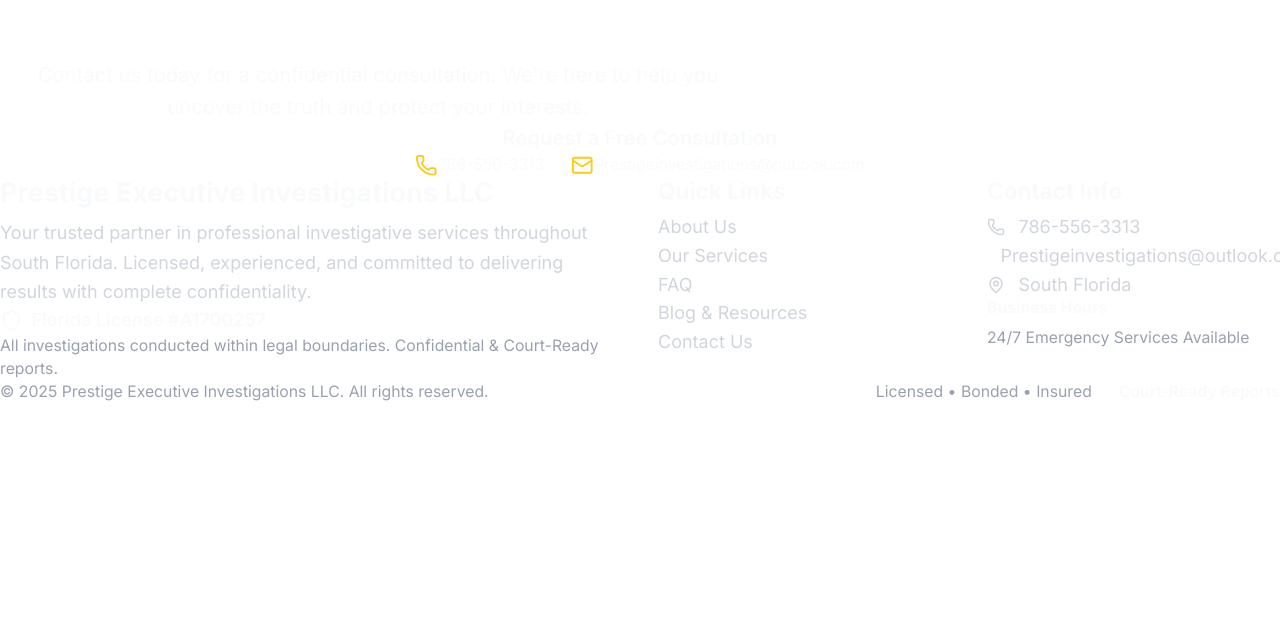
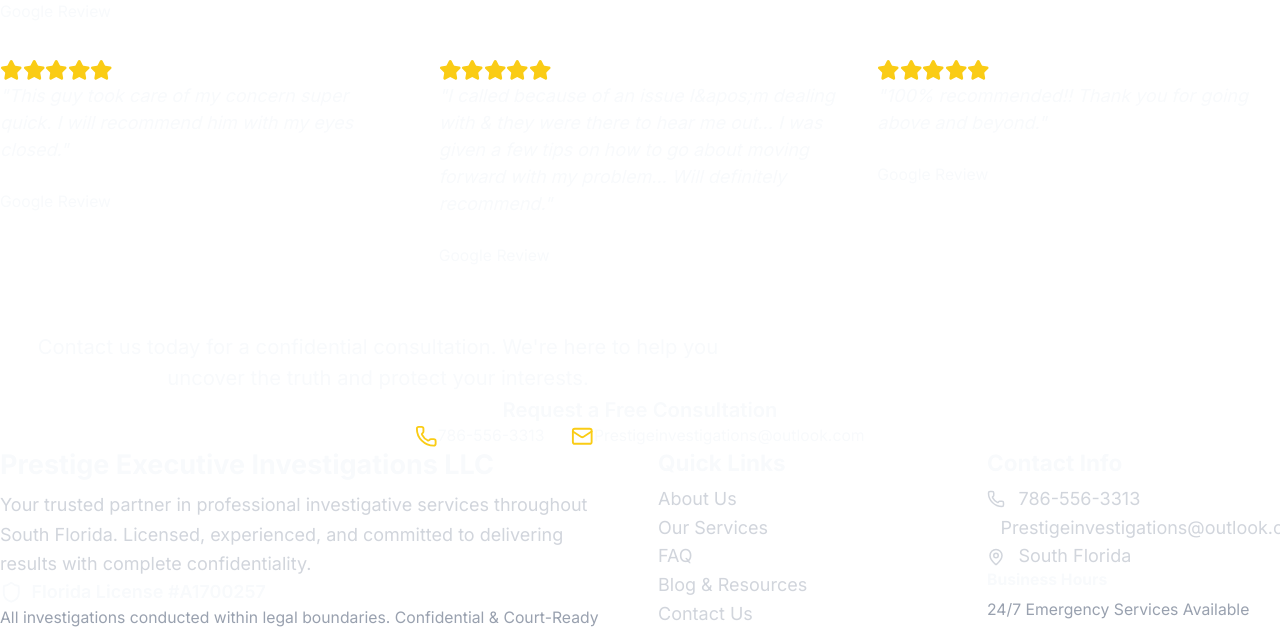
Before and after one commit to pachy0186-ai/prestige-investigations, a Next.js app: page / in a window 1280 px wide. Shown: the part 2575-3207 px from the top of the page. Before the commit the page ends 2979 px from the top, so only its background shows below. Built offline with nearby package versions, Linux system fonts and the light colour scheme; a web font is replaced by a local one.

Commit message:
Replace fake testimonials with authentic 5-star Google reviews from real clients

```diff
--- a/src/app/page.tsx
+++ b/src/app/page.tsx
@@ -100,21 +100,39 @@
 
   const testimonials = [
     {
-      content: "Prestige Investigations helped us uncover employee theft that was costing our company thousands. Their professionalism and discretion were exceptional.",
-      name: "Sarah M.",
-      role: "Business Owner",
+      content: "Thank you so much for the case I presented to you and for your resolution. I will always keep it in mind and highly recommend it. They are truly the best in Miami. They performed excellently and with great responsibility.",
+      name: "Maritza Milian",
+      role: "Google Review",
       rating: 5
     },
     {
-      content: "I&apos;ve worked with many PI firms, but Prestige stands out for their thorough investigations and court-ready reports. Highly recommended.",
-      name: "Michael R.",
-      role: "Attorney",
+      content: "It worth every dollar! They solve my problem with discretion and professionalism, now my family and myself can sleep quietly every night.",
+      name: "Luis Pinto",
+      role: "Google Review",
       rating: 5
     },
     {
-      content: "Their tenant screening services have been invaluable. We&apos;ve avoided several problematic tenants thanks to their comprehensive background checks.",
-      name: "Jennifer L.",
-      role: "Property Manager",
+      content: "Amazing service, needed a background check and got it back within hours. They&apos;re the best in Miami.",
+      name: "Client Review",
+      role: "Google Review",
+      rating: 5
+    },
+    {
+      content: "This guy took care of my concern super quick. I will recommend him with my eyes closed.",
+      name: "Hugo Romo",
+      role: "Google Review",
+      rating: 5
+    },
+    {
+      content: "I called because of an issue I&apos;m dealing with & they were there to hear me out... I was given a few tips on how to go about moving forward with my problem... Will definitely recommend.",
+      name: "Joseph S",
+      role: "Google Review",
+      rating: 5
+    },
+    {
+      content: "100% recommended!! Thank you for going above and beyond.",
+      name: "Paola Avila",
+      role: "Google Review",
       rating: 5
     }
   ];
```
